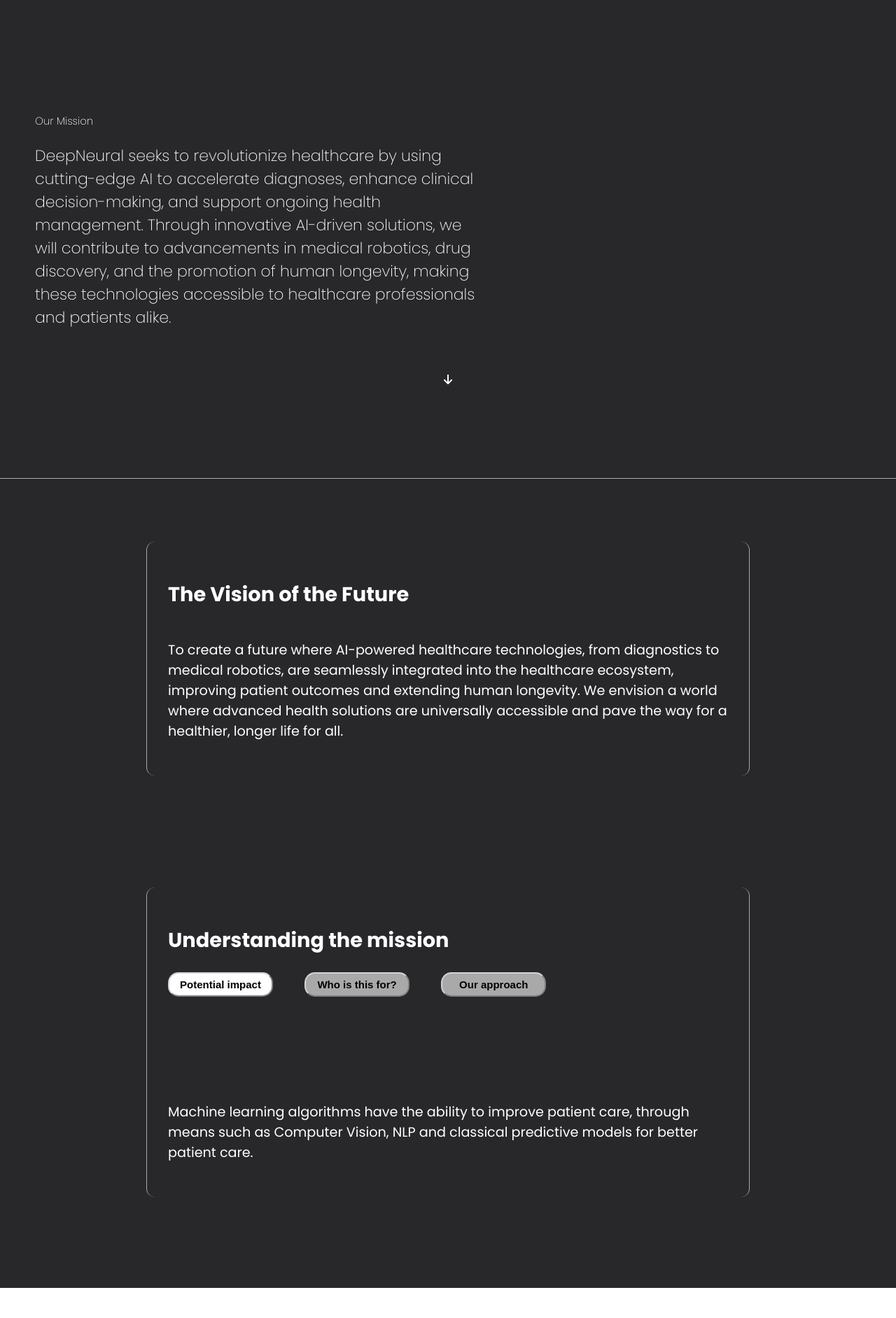
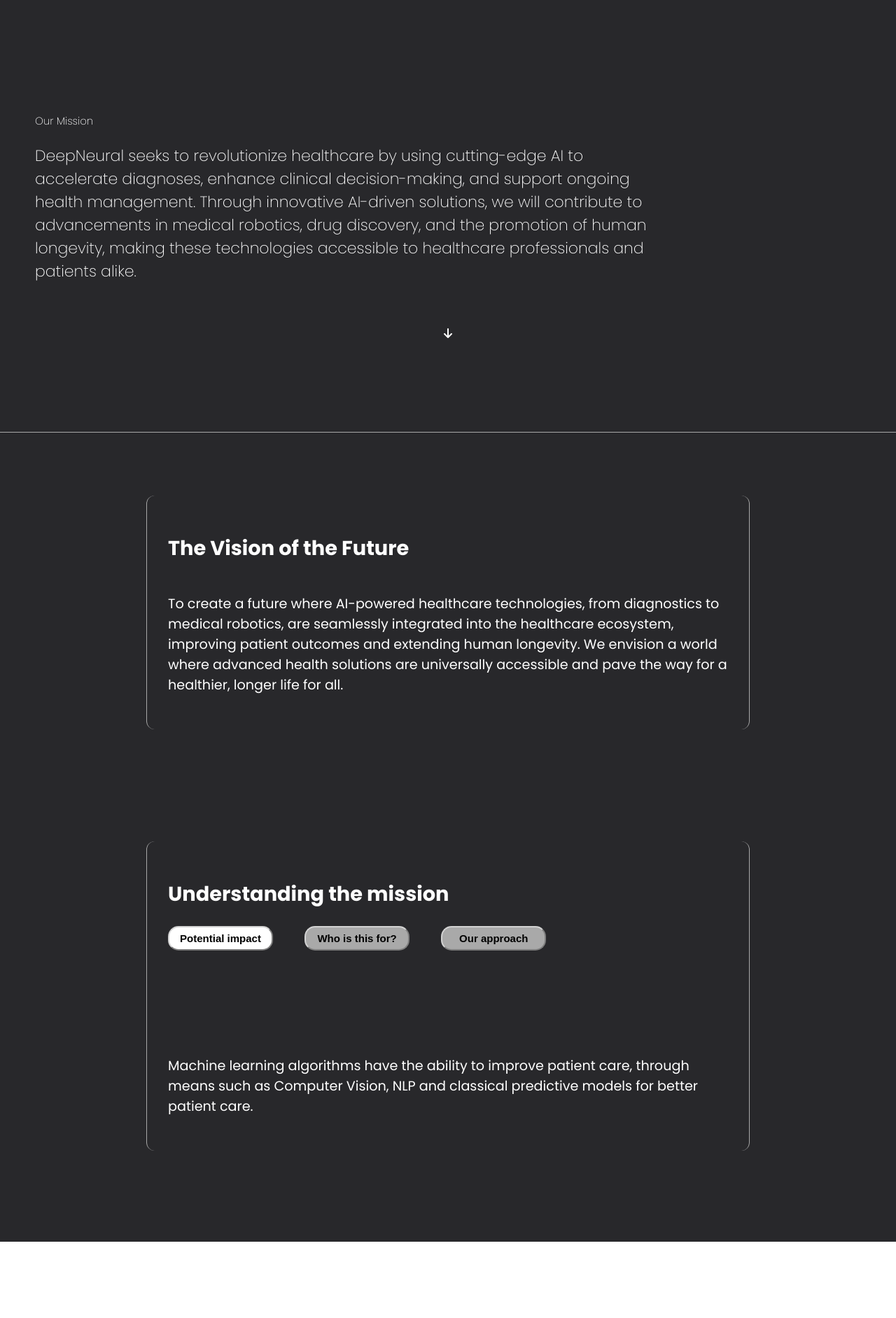
Before and after one commit to UltimateCoderDelta/DeepNeuralProjectFinal, a Django app: page /neural/ in a window 1280 px wide. Shown: the part 867-2750 px from the top of the page at 70% size. Run offline with Django 5.2, Linux system fonts and the light colour scheme; some libraries are stand-ins or nearby versions; some web fonts are replaced.

Commit message:
fixed mission spacing

```diff
--- a/neural/static/neural/styles.css
+++ b/neural/static/neural/styles.css
@@ -90,6 +90,7 @@
     justify-content: space-evenly;
     background-color: #28282B;
     padding-top: 150px;
+
 }
 
 .mission_section {
@@ -98,6 +99,7 @@
     color: #fff;
     padding-bottom: 10%;
     border-bottom: solid 1px #A9A9A9;
+    flex:1;
 }
 
 .mission_section p {
@@ -105,7 +107,8 @@
     font-weight:230;
     text-align: left;
     font-size: 22px;
-    max-width: 50%;
+    max-width: 70%;
+    max-height: 45%;
     margin-bottom: 60px;
 }
 
@@ -145,6 +148,7 @@
     flex-wrap: nowrap;
     align-items: flex-start;
     padding-top: 60px;
+    flex: 1;
 }
 
 .information {
```
